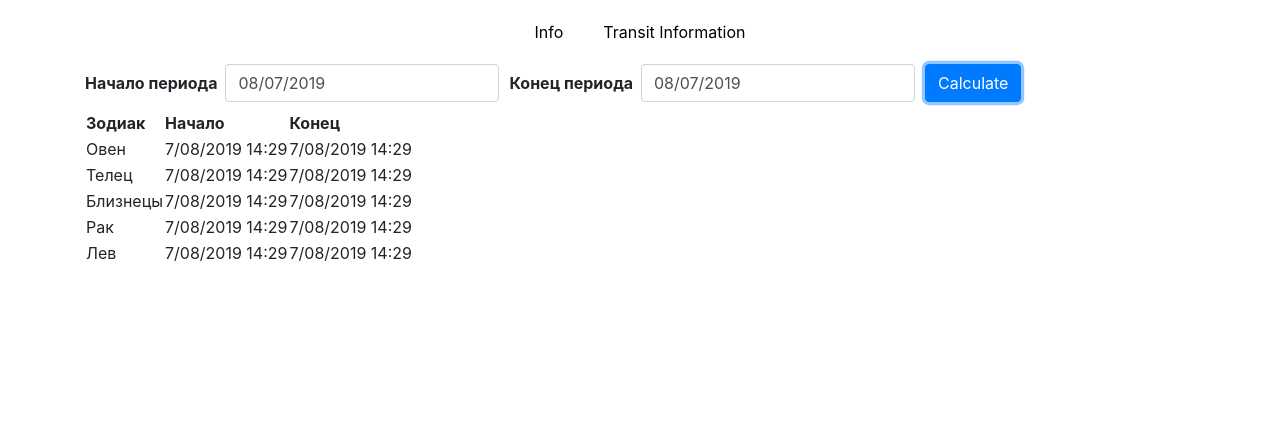
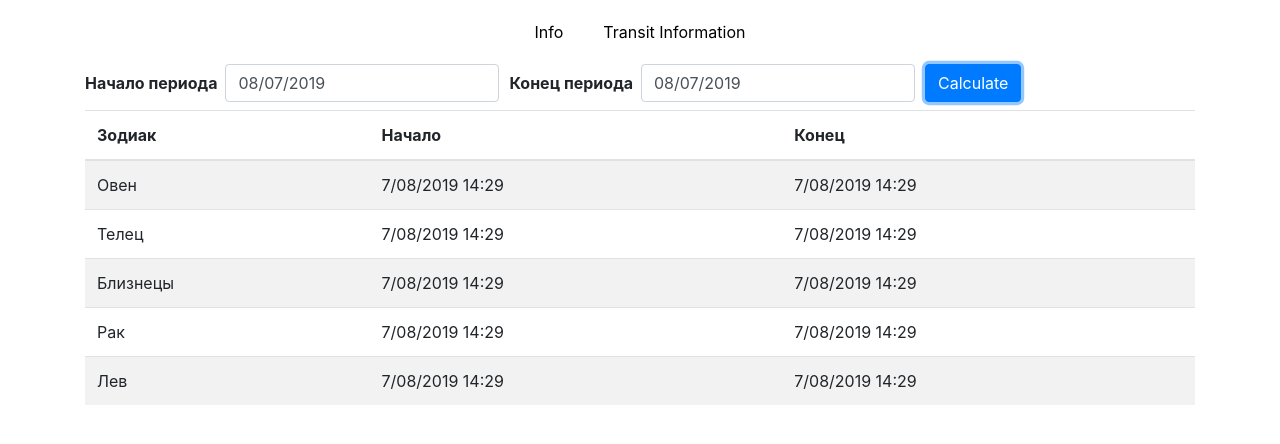
Before and after one commit to janesessive/moon-calendar, a React (Create React App) app: page /transit in a window 1280 px wide. Both pictures are taken after a click on the button "Calculate". Shown: the top 444 px of the page. Built offline with nearby package versions, Linux system fonts and the light colour scheme.

Commit message:
table styled

```diff
--- a/src/components/TransitInfo/TransitInfo.js
+++ b/src/components/TransitInfo/TransitInfo.js
@@ -103,7 +103,7 @@ class TransitInfo extends Component {
           </div>
         </form>
         {this.state.transits.length===0? null :
-        <table>
+        <table className="table table-striped">
         <thead>
     <tr>
       <th scope="col">Зодиак</th>
```
Also changed, not shown: src/components/TransitInfo/TransitInfo.css (added).
